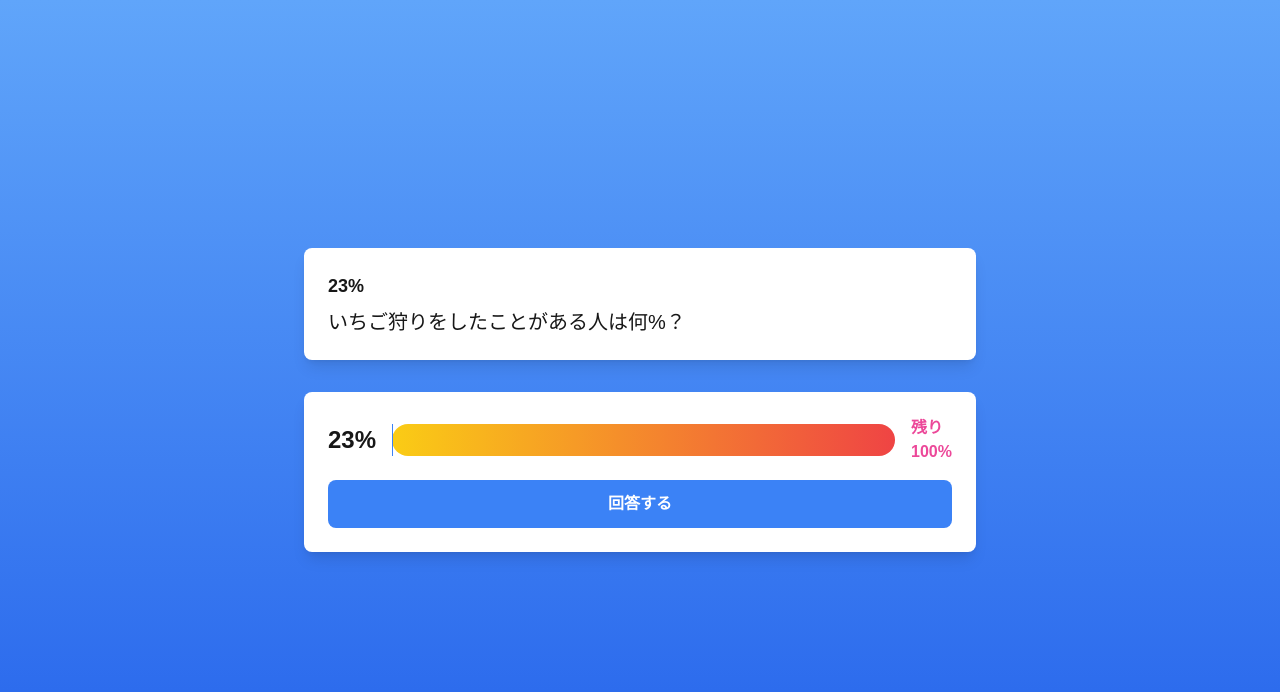
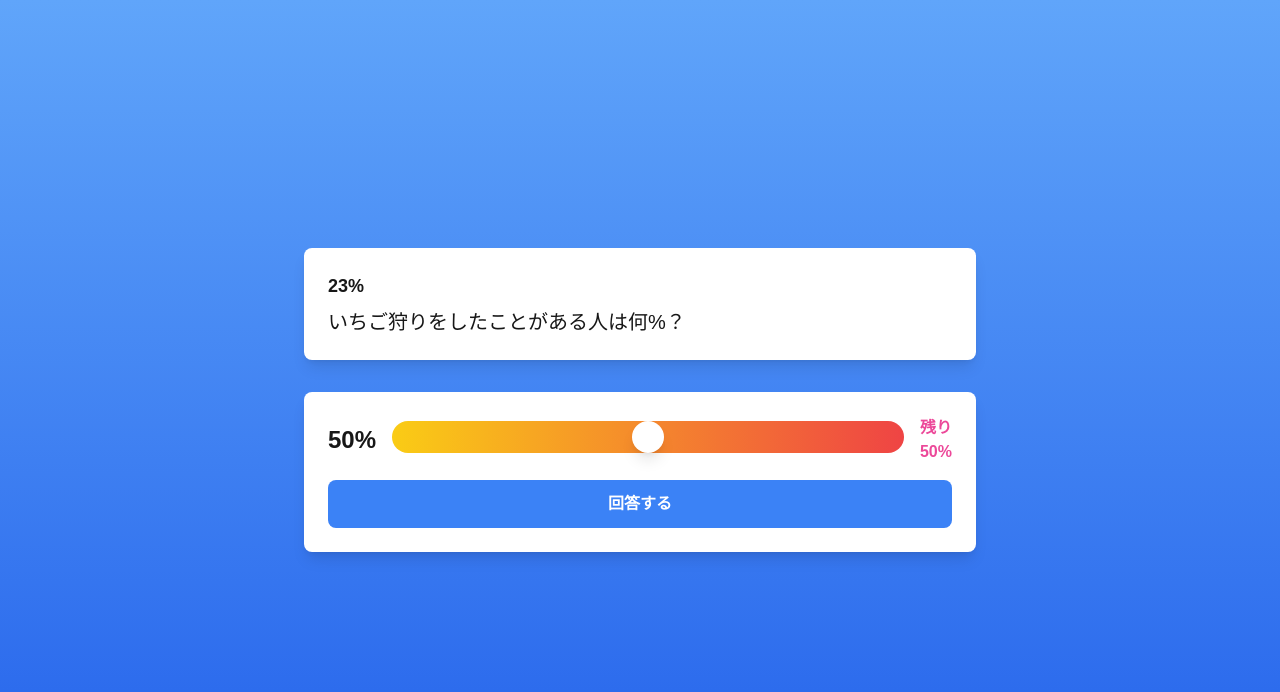
Before and after one commit to na2kera/percent-balloon, a Next.js app: page / in a window 1280 px wide. Shown: the top 692 px of the page. Built offline with nearby package versions, Linux system fonts and the light colour scheme.

Commit message:
スライダーを追加

```diff
--- a/app/page.tsx
+++ b/app/page.tsx
@@ -5,6 +5,7 @@ export default function Home() {
   const [currentQuestionIndex, setCurrentQuestionIndex] = useState(0);
   const [remainingPercent, setRemainingPercent] = useState(100);
   const [selectedAnswer, setSelectedAnswer] = useState<string | null>(null);
+  const [selectedValue, setSelectedValue] = useState(50);
   const data = [
     {
       question: "いちご狩りをしたことがある人は何%？",
@@ -43,17 +44,30 @@ export default function Home() {
       {/* 投票結果バー */}
       <div className="bg-white rounded-lg p-6 shadow-lg max-w-2xl w-full">
         <div className="flex items-center gap-4 mb-4">
-          <div className="text-2xl font-bold">23%</div>
-          <div
-            className="flex-1 h-8 bg-gradient-to-r from-yellow-400 to-red-500 rounded-full"
-            style={{ width: "23%" }}
-          >
-            <div className="h-full w-[1px] bg-blue-500"></div>
+          <div className="text-2xl font-bold">{selectedValue}%</div>
+          <div className="flex-1">
+            <input
+              type="range"
+              min="0"
+              max="100"
+              value={selectedValue}
+              onChange={(e) => setSelectedValue(parseInt(e.target.value))}
+              className="w-full h-8 rounded-full appearance-none bg-gradient-to-r from-yellow-400 to-red-500 cursor-pointer
+              [&::-webkit-slider-thumb]:appearance-none
+              [&::-webkit-slider-thumb]:h-8
+              [&::-webkit-slider-thumb]:w-8
+              [&::-webkit-slider-thumb]:rounded-full
+              [&::-webkit-slider-thumb]:bg-white
+              [&::-webkit-slider-thumb]:border-2
+              [&::-webkit-slider-thumb]:border-blue-500
+              [&::-webkit-slider-thumb]:cursor-pointer
+              [&::-webkit-slider-thumb]:shadow-lg"
+            />
           </div>
-          <div className="text-pink-500 font-bold">
+          <div className="text-pink-500 font-bold whitespace-nowrap">
             残り
             <br />
-            {remainingPercent}%
+            {100 - selectedValue}%
           </div>
         </div>
 
```
